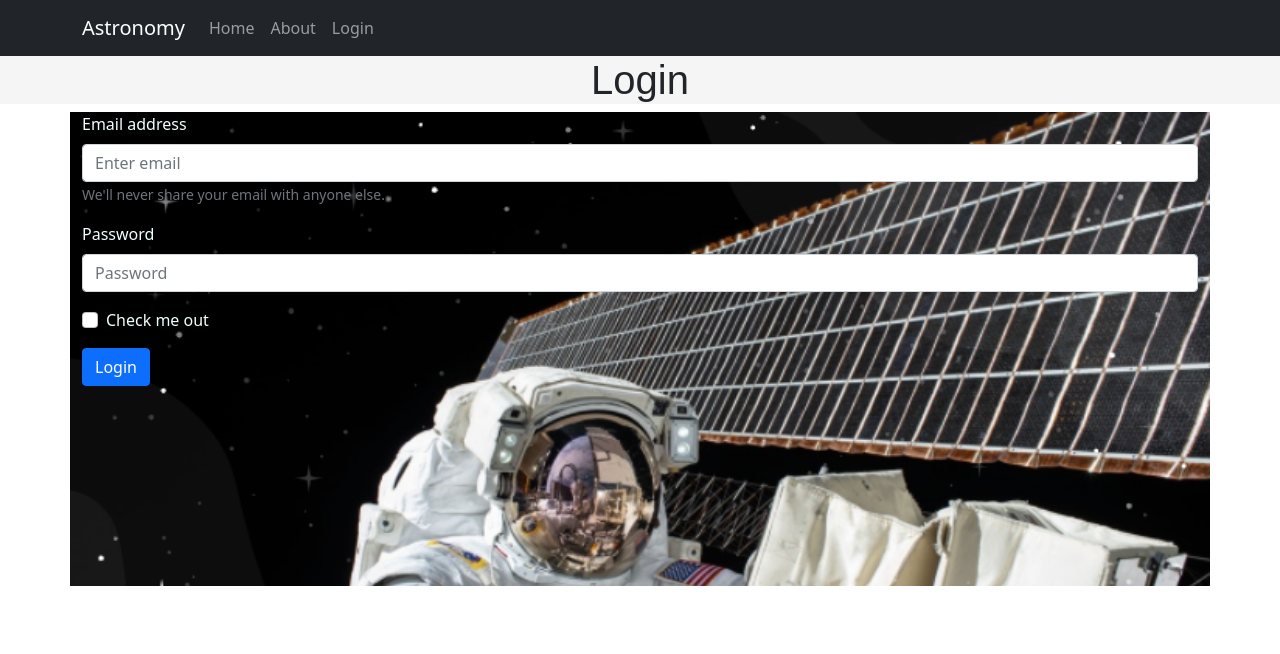
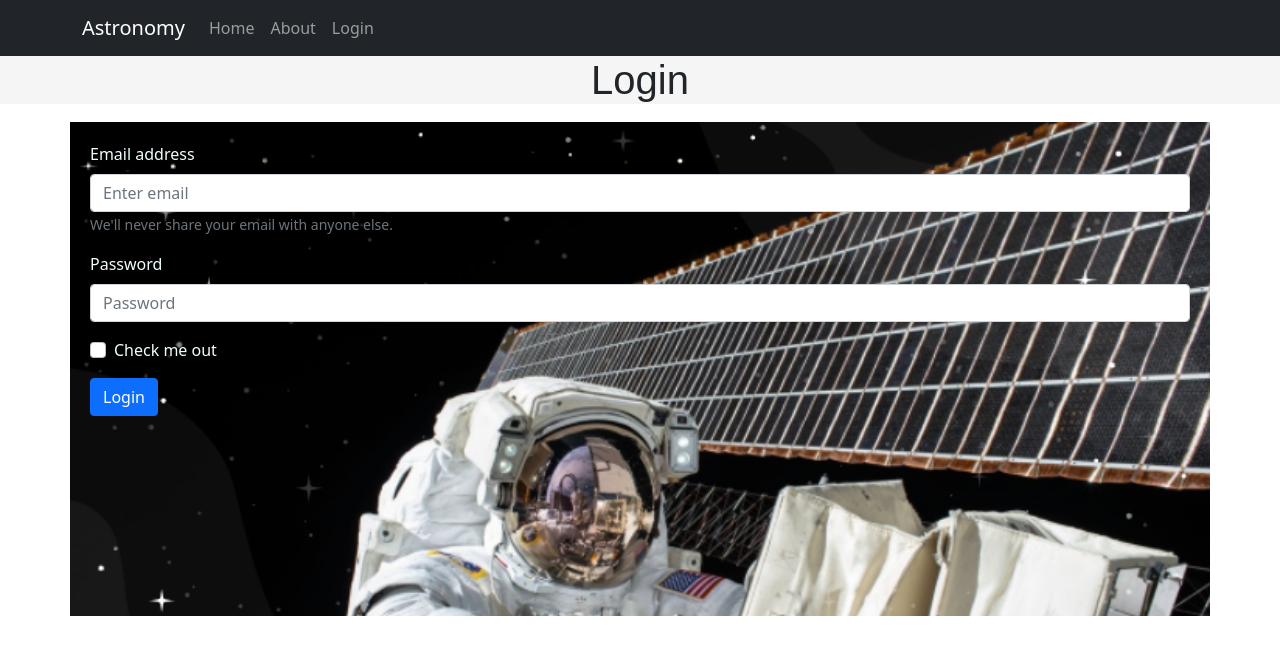
Before and after one commit to PTP-JR/kel-3, a React (Create React App) app: page /login in a window 1280 px wide. Shown: the top 654 px of the page. Built offline with nearby package versions, Linux system fonts and the light colour scheme.

Commit message:
Change Route

```diff
--- a/src/App.css
+++ b/src/App.css
@@ -51,10 +51,15 @@
   background-color: white;
 }
 
+.login1 {
+  padding-top: 10px;
+}
+
 .ringkasan {
   text-align: center;
   font-family: "Times New Roman", Times, serif;
   color: whitesmoke;
+  padding-top: 20px;
 }
 
 .judul3 {
@@ -66,6 +71,9 @@
 #login {
   justify-content: center;
   background-size: cover;
+  padding-top: 20px;
+  padding-left: 20px;
+  padding-right: 20px;
   padding-bottom: 200px;
   color: azure;
   background-image: url(./components/img/sampul5.png);
--- a/src/App.js
+++ b/src/App.js
@@ -8,7 +8,7 @@ import {Container, Navbar, Nav} from 'react-bootstrap';
 import {useState} from 'react';
 
 function App() {
-  const [login] = useState(true);
+  const [login] = useState(false);
   return (
     <div >
     <Navbar bg="dark" variant="dark">
@@ -24,7 +24,7 @@ function App() {
 
       <Switch>
         <Route exact path= "/">
-        { login ? <ListData/> : <Redirect to = "/login"/>}
+        { login ? <Redirect to = "/login"/> : <ListData/> }
           {/* <ListData/> */}
         </Route>
         <Route path="/about">
--- a/src/components/About.js
+++ b/src/components/About.js
@@ -33,8 +33,8 @@ function About(){
     ]);
     return (
         <>
+        <h1 className= "judul2">  About  </h1>
         <div id="profile" >
-            <h1 className= "judul2">  About  </h1>
             <p className= "ringkasan"><b>Kami dari kelompok 3 yang bertugas mengerjakan project tentang luar angkasa. Project ini terdiri dari Halaman List Data, Halaman About, dan Halaman Login.</b></p>
 
                 {profile.map(profile =>(
--- a/src/components/Login.js
+++ b/src/components/Login.js
@@ -52,17 +52,28 @@ function Login() {
         if (user.length - 1 === i) {
           alert("Email dan Password salah");
           break;
-        } else {
-          continue;
         }
+        // else {
+        //   continue;
+        // }
+      }
+      else if (user[i].email !== dataLogin.email && user[i].password === dataLogin.password) {
+        if (user.length - 1 === i) {
+          alert("Email salah");
+          break;
+        }
+        // else {
+        //   continue;
+        // }
       }
     }
 
   }
 
   return (
+    <>
+      <h1 className= "judul3">Login</h1>
       <div className= "login1">
-      <h1 className= "judul3">Login</h1>
 
         <Container id="login">
         <Form>
@@ -85,8 +96,8 @@ function Login() {
           </Button>
         </Form>
         </Container>
-
       </div>
+    </>
   );
 }
 
```
Lines whose indentation alone changed are shown as unchanged.
